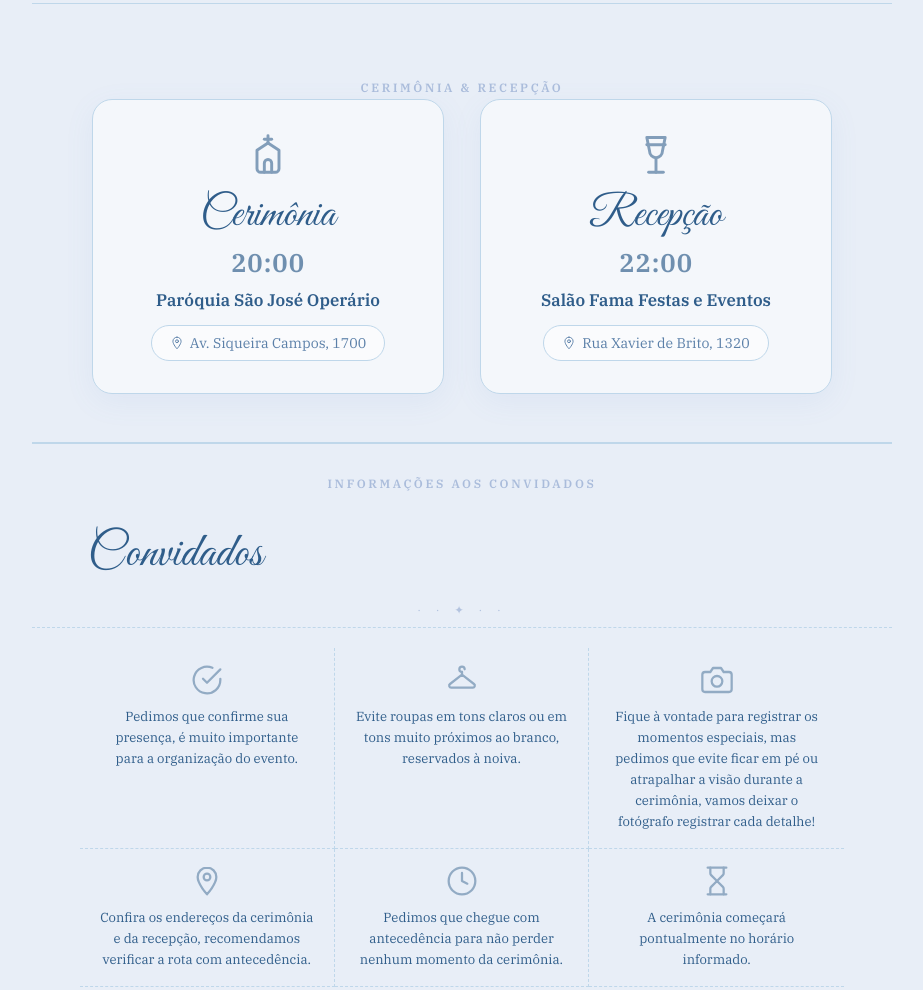
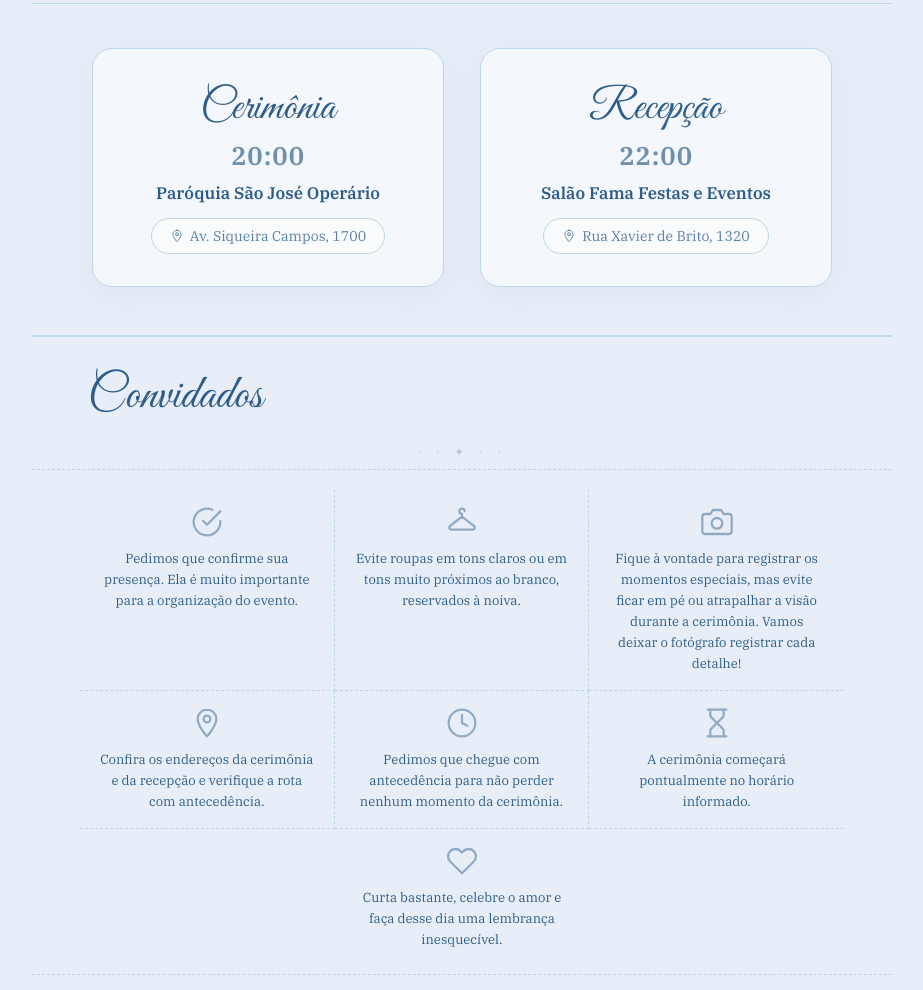
Before and after one commit to tNutellas/tNutellas.github.io, a plain HTML site: page index.html in a window 1280 px wide. Shown: the part 635-1625 px from the top of the page, without its empty margins (178-1101 px from the left). Drawn offline with Linux system fonts and the light colour scheme.

Commit message:
Limpeza de UI e correcoes da auditoria
Remove rotulos e icones decorativos, divide frases longas dos convidados, adiciona tags og para previa no WhatsApp, remove CSS morto, hover em cartao nao clicavel, negrito falso e fontes nao usadas.

```diff
--- a/index.html
+++ b/index.html
@@ -3,11 +3,14 @@
   <head>
     <meta charset="UTF-8" />
     <meta name="viewport" content="width=device-width, initial-scale=1.0" />
+    <meta property="og:title" content="Convite de Casamento – L &amp; J" />
+    <meta property="og:description" content="02/10/2027 · Cerimônia às 20:00" />
+    <meta property="og:image" content="https://tnutellas.github.io/images/FotoCasamento.webp" />
     <title>Convite de Casamento – L &amp; J</title>
     <link rel="preconnect" href="https://fonts.googleapis.com" />
     <link rel="preconnect" href="https://fonts.gstatic.com" crossorigin />
     <link
-      href="https://fonts.googleapis.com/css2?family=Great+Vibes&family=IBM+Plex+Serif:ital,wght@0,400;0,600;1,400&family=DM+Serif+Display:ital@0;1&display=swap"
+      href="https://fonts.googleapis.com/css2?family=Great+Vibes&family=IBM+Plex+Serif:wght@400;600&family=DM+Serif+Display:ital@1&display=swap"
       rel="stylesheet"
     />
     <link rel="stylesheet" href="style.css" />
@@ -18,7 +21,6 @@
            CAPA
       ══════════════════════════════════════ -->
       <section class="section-cover">
-        <!-- Logo (mobile: topo centrado | desktop: canto superior esquerdo via CSS) -->
         <div class="logo-wrap">
           <img
             src="images/MonogramaV4-colored.svg"
@@ -45,9 +47,9 @@
             <div class="nav-btns">
               <a class="btn-nav" href="padrinhos.html">Padrinhos</a>
               <a class="btn-nav" href="daminhas.html">Daminhas e pajens</a>
-              <a class="btn-nav btn-convid" href="#convidados">Convidados</a>
+              <a class="btn-nav" href="#convidados">Convidados</a>
               <a
-                class="btn-nav btn-gift"
+                class="btn-nav"
                 href="https://www.finalfeliz.de/LaisLinsJoaoVictor"
                 target="_blank"
                 rel="noopener"
@@ -69,31 +71,9 @@
            INFORMAÇÕES DO EVENTO
       ══════════════════════════════════════ -->
       <section class="section-info">
-        <h3 class="section-label desktop-only">Cerimônia &amp; Recepção</h3>
-
         <div class="info-cards">
           <!-- Cerimônia -->
           <div class="info-card">
-            <div class="info-card-icon">
-              <svg
-                viewBox="0 0 24 24"
-                fill="none"
-                stroke="currentColor"
-                stroke-width="1.6"
-                stroke-linecap="round"
-                stroke-linejoin="round"
-              >
-                <!-- Cruz -->
-                <line x1="12" y1="2" x2="12" y2="6" />
-                <line x1="10" y1="4" x2="14" y2="4" />
-                <!-- Telhado e corpo da capela -->
-                <path
-                  d="M18 10l-6-4-6 4v10a2 2 0 0 0 2 2h8a2 2 0 0 0 2-2V10z"
-                />
-                <!-- Porta em arco -->
-                <path d="M10 22v-5a2 2 0 0 1 4 0v5" />
-              </svg>
-            </div>
             <h3 class="info-card-title">Cerimônia</h3>
             <p class="info-card-time">20:00</p>
             <p class="info-card-place">Paróquia São José Operário</p>
@@ -123,22 +103,6 @@
 
           <!-- Recepção -->
           <div class="info-card">
-            <div class="info-card-icon">
-              <svg
-                viewBox="0 0 24 24"
-                fill="none"
-                stroke="currentColor"
-                stroke-width="1.6"
-                stroke-linecap="round"
-                stroke-linejoin="round"
-              >
-                <!-- Taça de brinde -->
-                <path d="M8 22h8" />
-                <path d="M12 15v7" />
-                <path d="M7 3h10l-1.5 7.5a3.5 3.5 0 0 1-7 0L7 3z" />
-                <line x1="7" y1="7" x2="17" y2="7" />
-              </svg>
-            </div>
             <h3 class="info-card-title">Recepção</h3>
             <p class="info-card-time">22:00</p>
             <p class="info-card-place">Salão Fama Festas e Eventos</p>
@@ -171,72 +135,160 @@
            CONVIDADOS
       ══════════════════════════════════════ -->
       <section class="section-outfit" id="convidados">
-        <h3 class="section-label desktop-only">Informações aos convidados</h3>
         <h2 class="script-title guests-title">Convidados</h2>
         <div class="divider-ornament">· · ✦ · ·</div>
 
         <div class="tips-section tips-grid">
           <!-- Confirmar presença -->
           <div class="tip-item">
-            <svg class="tip-icon" viewBox="0 0 24 24" fill="none" stroke="currentColor" stroke-width="1.7" stroke-linecap="round" stroke-linejoin="round">
+            <svg
+              class="tip-icon"
+              viewBox="0 0 24 24"
+              fill="none"
+              stroke="currentColor"
+              stroke-width="1.7"
+              stroke-linecap="round"
+              stroke-linejoin="round"
+            >
               <path d="M22 11.08V12a10 10 0 1 1-5.93-9.14" />
               <polyline points="22 4 12 14.01 9 11.01" />
             </svg>
-            <p class="tip-text">Pedimos que confirme sua presença, é muito importante para a organização do evento.</p>
+            <p class="tip-text">
+              Pedimos que confirme sua presença. Ela é muito importante para a
+              organização do evento.
+            </p>
           </div>
 
           <!-- Traje -->
           <div class="tip-item">
-            <svg class="tip-icon" viewBox="0 0 24 24" fill="none" stroke="currentColor" stroke-width="1.7" stroke-linecap="round" stroke-linejoin="round">
+            <svg
+              class="tip-icon"
+              viewBox="0 0 24 24"
+              fill="none"
+              stroke="currentColor"
+              stroke-width="1.7"
+              stroke-linecap="round"
+              stroke-linejoin="round"
+            >
               <path d="M12 6a2 2 0 1 1 2-2" />
-              <path d="M12 6v2L3 15a1.5 1.5 0 0 0 1 2.7h16a1.5 1.5 0 0 0 1-2.7l-9-7" />
+              <path
+                d="M12 6v2L3 15a1.5 1.5 0 0 0 1 2.7h16a1.5 1.5 0 0 0 1-2.7l-9-7"
+              />
             </svg>
-            <p class="tip-text">Evite roupas em tons claros ou em tons muito próximos ao branco, reservados à noiva.</p>
+            <p class="tip-text">
+              Evite roupas em tons claros ou em tons muito próximos ao branco,
+              reservados à noiva.
+            </p>
           </div>
 
           <!-- Fotos -->
           <div class="tip-item">
-            <svg class="tip-icon" viewBox="0 0 24 24" fill="none" stroke="currentColor" stroke-width="1.7" stroke-linecap="round" stroke-linejoin="round">
-              <path d="M23 19a2 2 0 0 1-2 2H3a2 2 0 0 1-2-2V8a2 2 0 0 1 2-2h4l2-3h6l2 3h4a2 2 0 0 1 2 2z" />
+            <svg
+              class="tip-icon"
+              viewBox="0 0 24 24"
+              fill="none"
+              stroke="currentColor"
+              stroke-width="1.7"
+              stroke-linecap="round"
+              stroke-linejoin="round"
+            >
+              <path
+                d="M23 19a2 2 0 0 1-2 2H3a2 2 0 0 1-2-2V8a2 2 0 0 1 2-2h4l2-3h6l2 3h4a2 2 0 0 1 2 2z"
+              />
               <circle cx="12" cy="13" r="4" />
             </svg>
-            <p class="tip-text">Fique à vontade para registrar os momentos especiais, mas pedimos que evite ficar em pé ou atrapalhar a visão durante a cerimônia, vamos deixar o fotógrafo registrar cada detalhe!</p>
+            <p class="tip-text">
+              Fique à vontade para registrar os momentos especiais, mas evite
+              ficar em pé ou atrapalhar a visão durante a cerimônia. Vamos deixar o fotógrafo registrar cada detalhe!
+            </p>
           </div>
 
           <!-- Endereços -->
           <div class="tip-item">
-            <svg class="tip-icon" viewBox="0 0 24 24" fill="none" stroke="currentColor" stroke-width="1.7" stroke-linecap="round" stroke-linejoin="round">
-              <path d="M12 2C8.13 2 5 5.13 5 9c0 5.25 7 13 7 13s7-7.75 7-13c0-3.87-3.13-7-7-7z" />
+            <svg
+              class="tip-icon"
+              viewBox="0 0 24 24"
+              fill="none"
+              stroke="currentColor"
+              stroke-width="1.7"
+              stroke-linecap="round"
+              stroke-linejoin="round"
+            >
+              <path
+                d="M12 2C8.13 2 5 5.13 5 9c0 5.25 7 13 7 13s7-7.75 7-13c0-3.87-3.13-7-7-7z"
+              />
               <circle cx="12" cy="9" r="2.5" />
             </svg>
-            <p class="tip-text">Confira os endereços da cerimônia e da recepção, recomendamos verificar a rota com antecedência.</p>
+            <p class="tip-text">
+              Confira os endereços da cerimônia e da recepção e verifique a rota
+              com antecedência.
+            </p>
           </div>
 
           <!-- Antecedência -->
           <div class="tip-item">
-            <svg class="tip-icon" viewBox="0 0 24 24" fill="none" stroke="currentColor" stroke-width="1.7" stroke-linecap="round" stroke-linejoin="round">
+            <svg
+              class="tip-icon"
+              viewBox="0 0 24 24"
+              fill="none"
+              stroke="currentColor"
+              stroke-width="1.7"
+              stroke-linecap="round"
+              stroke-linejoin="round"
+            >
               <circle cx="12" cy="12" r="10" />
               <polyline points="12 6 12 12 16 14" />
             </svg>
-            <p class="tip-text">Pedimos que chegue com antecedência para não perder nenhum momento da cerimônia.</p>
+            <p class="tip-text">
+              Pedimos que chegue com antecedência para não perder nenhum momento
+              da cerimônia.
+            </p>
           </div>
 
           <!-- Pontualidade -->
           <div class="tip-item">
-            <svg class="tip-icon" viewBox="0 0 24 24" fill="none" stroke="currentColor" stroke-width="1.7" stroke-linecap="round" stroke-linejoin="round">
-              <path d="M5 22h14" /><path d="M5 2h14" />
-              <path d="M17 22v-4.17a2 2 0 0 0-.59-1.42L12 12l-4.41 4.41A2 2 0 0 0 7 17.83V22" />
-              <path d="M7 2v4.17a2 2 0 0 0 .59 1.42L12 12l4.41-4.41A2 2 0 0 0 17 6.17V2" />
+            <svg
+              class="tip-icon"
+              viewBox="0 0 24 24"
+              fill="none"
+              stroke="currentColor"
+              stroke-width="1.7"
+              stroke-linecap="round"
+              stroke-linejoin="round"
+            >
+              <path d="M5 22h14" />
+              <path d="M5 2h14" />
+              <path
+                d="M17 22v-4.17a2 2 0 0 0-.59-1.42L12 12l-4.41 4.41A2 2 0 0 0 7 17.83V22"
+              />
+              <path
+                d="M7 2v4.17a2 2 0 0 0 .59 1.42L12 12l4.41-4.41A2 2 0 0 0 17 6.17V2"
+              />
             </svg>
-            <p class="tip-text">A cerimônia começará pontualmente no horário informado.</p>
+            <p class="tip-text">
+              A cerimônia começará pontualmente no horário informado.
+            </p>
           </div>
 
           <!-- Celebre -->
           <div class="tip-item">
-            <svg class="tip-icon" viewBox="0 0 24 24" fill="none" stroke="currentColor" stroke-width="1.7" stroke-linecap="round" stroke-linejoin="round">
-              <path d="M20.84 4.61a5.5 5.5 0 0 0-7.78 0L12 5.67l-1.06-1.06a5.5 5.5 0 0 0-7.78 7.78l1.06 1.06L12 21.23l7.78-7.78 1.06-1.06a5.5 5.5 0 0 0 0-7.78z" />
+            <svg
+              class="tip-icon"
+              viewBox="0 0 24 24"
+              fill="none"
+              stroke="currentColor"
+              stroke-width="1.7"
+              stroke-linecap="round"
+              stroke-linejoin="round"
+            >
+              <path
+                d="M20.84 4.61a5.5 5.5 0 0 0-7.78 0L12 5.67l-1.06-1.06a5.5 5.5 0 0 0-7.78 7.78l1.06 1.06L12 21.23l7.78-7.78 1.06-1.06a5.5 5.5 0 0 0 0-7.78z"
+              />
             </svg>
-            <p class="tip-text">Curta bastante, celebre o amor e faça desse dia uma lembrança inesquecível.</p>
+            <p class="tip-text">
+              Curta bastante, celebre o amor e faça desse dia uma lembrança
+              inesquecível.
+            </p>
           </div>
         </div>
 
--- a/style.css
+++ b/style.css
@@ -115,15 +115,11 @@ body {
 .btn-nav:hover { background: #5a7fa8; transform: translateY(-1px); }
 .btn-nav:active { transform: translateY(0); box-shadow: none; }
 
-/* Botão de presentes — sem diferença visual */
-.btn-gift { background: var(--blue-dk); }
-
 .hero-msg { padding: 0 24px; text-align: center; }
 .msg-line {
   font-family: 'DM Serif Display', serif;
   font-style: italic;
   font-size: 0.95rem;
-  font-weight: 600;
   color: var(--text);
   line-height: 1.8;
 }
@@ -155,17 +151,7 @@ body {
   border: 1px solid var(--border);
   border-radius: 16px;
   box-shadow: 0 4px 16px rgba(100, 140, 200, 0.06);
-  transition: transform 0.2s, box-shadow 0.2s;
 }
-
-.info-card-icon {
-  width: 36px;
-  height: 36px;
-  color: var(--blue-dk);
-  opacity: 0.85;
-  margin-bottom: 10px;
-}
-.info-card-icon svg { width: 100%; height: 100%; }
 
 .info-card-title {
   font-family: 'Great Vibes', cursive;
@@ -214,10 +200,6 @@ body {
 }
 
 .addr-icon { width: 14px; height: 14px; flex-shrink: 0; }
-
-.info-divider {
-  display: none;
-}
 
 /* ============================================================
    SEÇÃO CONVIDADOS (reaproveita .section-outfit / .tips-section)
@@ -275,8 +257,6 @@ body {
   padding: 0 0 24px;
   border-top: 1px solid var(--border);
 }
-
-.section-label { display: none; } /* oculto no mobile */
 
 .outfit-block {
   display: flex;
@@ -382,7 +362,6 @@ body {
   /* ---- CAPA desktop: logo no topo, hero em 2 colunas ---- */
   .section-cover {
     padding-bottom: 52px;
-    position: relative;
   }
 
   .logo-wrap {
@@ -460,17 +439,6 @@ body {
     box-shadow: 0 8px 30px rgba(100, 140, 200, 0.08);
   }
 
-  .info-card:hover {
-    transform: translateY(-2px);
-    box-shadow: 0 12px 36px rgba(100, 140, 200, 0.12);
-  }
-
-  .info-card-icon {
-    width: 44px;
-    height: 44px;
-    margin-bottom: 12px;
-  }
-
   .info-card-title {
     font-size: 2.7rem;
     margin-bottom: 4px;
@@ -494,20 +462,6 @@ body {
   /* ---- Seções de traje desktop ---- */
   .section-outfit {
     padding: 0 0 40px;
-  }
-
-  /* Título de seção desktop (oculto no mobile) */
-  .desktop-only {
-    display: block;
-    font-family: 'IBM Plex Serif', serif;
-    font-size: 0.75rem;
-    font-weight: 600;
-    letter-spacing: 0.22em;
-    text-transform: uppercase;
-    color: var(--blue);
-    opacity: 0.7;
-    text-align: center;
-    padding: 32px 0 4px;
   }
 
   /* Outfit blocks: lado a lado */
```
Also changed, not shown: daminhas.html (+1 -3 lines), padrinhos.html (+1 -3 lines).
